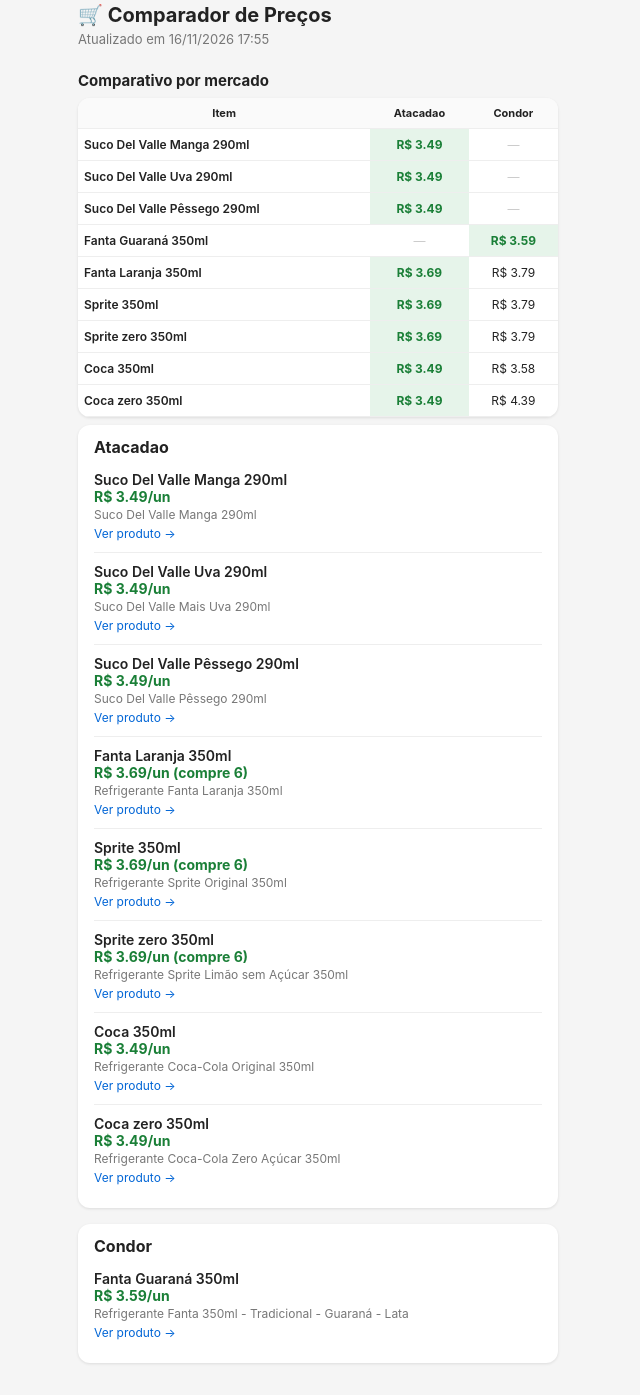
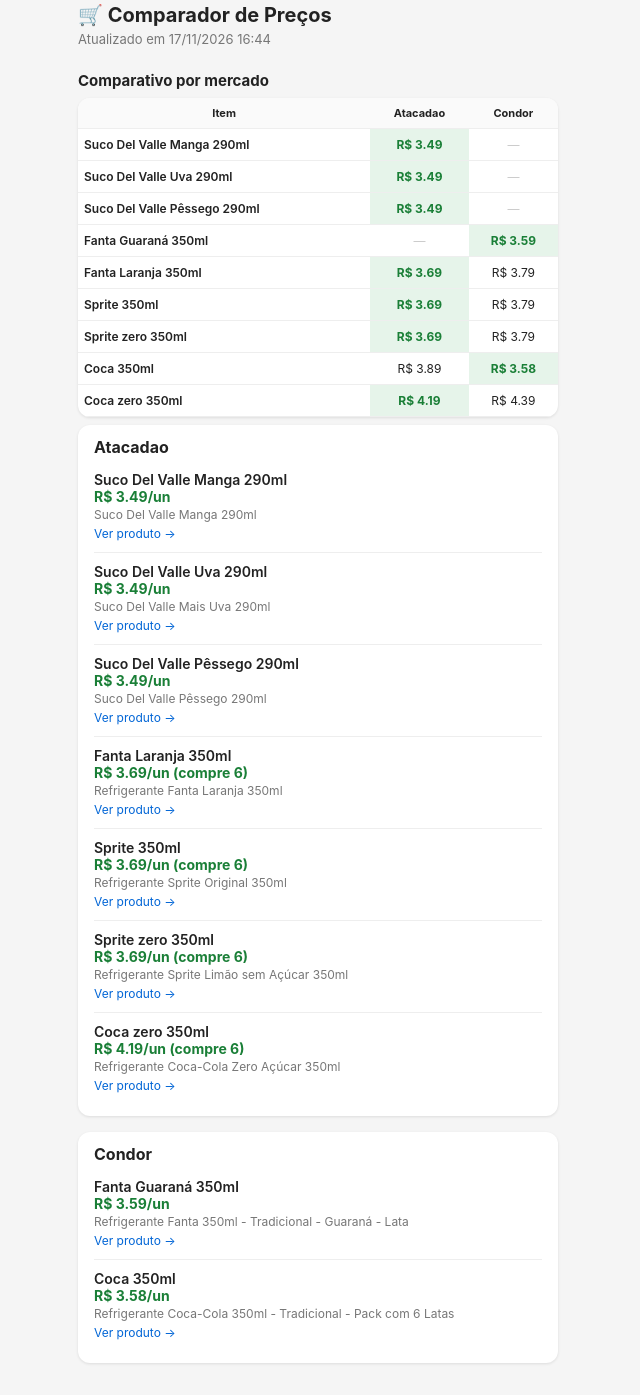
Before and after one commit to ViniciusHNetto/market_scraper, a plain HTML site: page docs/index.html in a window 1280 px wide. Shown: the part 26-1421 px from the top of the page, without its empty margins (322-962 px from the left). Drawn offline with Linux system fonts and the light colour scheme.

Commit message:
Atualiza relatório de preços

```diff
--- a/docs/index.html
+++ b/docs/index.html
@@ -33,10 +33,10 @@
 </head>
 <body>
 <h1>🛒 Comparador de Preços</h1>
-<div class="updated">Atualizado em 16/11/2026 17:55</div>
+<div class="updated">Atualizado em 17/11/2026 16:44</div>
 
 <h3>Comparativo por mercado</h3>
-<table class="comparison"><thead><tr><th>Item</th><th>atacadao</th><th>condor</th></tr></thead><tbody><tr><td class='item-col'>Suco Del Valle Manga 290ml</td><td class='cheapest'>R$ 3.49</td><td class='na'>—</td></tr><tr><td class='item-col'>Suco Del Valle Uva 290ml</td><td class='cheapest'>R$ 3.49</td><td class='na'>—</td></tr><tr><td class='item-col'>Suco Del Valle Pêssego 290ml</td><td class='cheapest'>R$ 3.49</td><td class='na'>—</td></tr><tr><td class='item-col'>Fanta Guaraná 350ml</td><td class='na'>—</td><td class='cheapest'>R$ 3.59</td></tr><tr><td class='item-col'>Fanta Laranja 350ml</td><td class='cheapest'>R$ 3.69</td><td class=''>R$ 3.79</td></tr><tr><td class='item-col'>Sprite 350ml</td><td class='cheapest'>R$ 3.69</td><td class=''>R$ 3.79</td></tr><tr><td class='item-col'>Sprite zero 350ml</td><td class='cheapest'>R$ 3.69</td><td class=''>R$ 3.79</td></tr><tr><td class='item-col'>Coca 350ml</td><td class='cheapest'>R$ 3.49</td><td class=''>R$ 3.58</td></tr><tr><td class='item-col'>Coca zero 350ml</td><td class='cheapest'>R$ 3.49</td><td class=''>R$ 4.39</td></tr></tbody></table>
+<table class="comparison"><thead><tr><th>Item</th><th>atacadao</th><th>condor</th></tr></thead><tbody><tr><td class='item-col'>Suco Del Valle Manga 290ml</td><td class='cheapest'>R$ 3.49</td><td class='na'>—</td></tr><tr><td class='item-col'>Suco Del Valle Uva 290ml</td><td class='cheapest'>R$ 3.49</td><td class='na'>—</td></tr><tr><td class='item-col'>Suco Del Valle Pêssego 290ml</td><td class='cheapest'>R$ 3.49</td><td class='na'>—</td></tr><tr><td class='item-col'>Fanta Guaraná 350ml</td><td class='na'>—</td><td class='cheapest'>R$ 3.59</td></tr><tr><td class='item-col'>Fanta Laranja 350ml</td><td class='cheapest'>R$ 3.69</td><td class=''>R$ 3.79</td></tr><tr><td class='item-col'>Sprite 350ml</td><td class='cheapest'>R$ 3.69</td><td class=''>R$ 3.79</td></tr><tr><td class='item-col'>Sprite zero 350ml</td><td class='cheapest'>R$ 3.69</td><td class=''>R$ 3.79</td></tr><tr><td class='item-col'>Coca 350ml</td><td class=''>R$ 3.89</td><td class='cheapest'>R$ 3.58</td></tr><tr><td class='item-col'>Coca zero 350ml</td><td class='cheapest'>R$ 4.19</td><td class=''>R$ 4.39</td></tr></tbody></table>
 
 <div class="market"><h2>atacadao</h2>
 
@@ -83,15 +83,8 @@
             </div>
 
             <div class="item">
-              <div class="item-name">Coca 350ml</div>
-              <div class="item-price">R$ 3.49/un</div>
-              <div class="item-detail">Refrigerante Coca-Cola Original 350ml</div>
-              <a href="https://secure.atacadao.com.br/refrigerante-coca-cola-original-7699/p" target="_blank">Ver produto →</a>
-            </div>
-
-            <div class="item">
               <div class="item-name">Coca zero 350ml</div>
-              <div class="item-price">R$ 3.49/un</div>
+              <div class="item-price">R$ 4.19/un (compre 6)</div>
               <div class="item-detail">Refrigerante Coca-Cola Zero Açúcar 350ml</div>
               <a href="https://secure.atacadao.com.br/refrigerante-coca-cola-zero-acucar-40669/p" target="_blank">Ver produto →</a>
             </div>
@@ -104,5 +97,12 @@
               <div class="item-detail">Refrigerante Fanta 350ml - Tradicional - Guaraná - Lata</div>
               <a href="https://www.condor.com.br/busca?search=Refrigerante%20Fanta%20350ml%20-%20Tradicional%20-%20Guaran%C3%A1%20-%20Lata" target="_blank">Ver produto →</a>
             </div>
+
+            <div class="item">
+              <div class="item-name">Coca 350ml</div>
+              <div class="item-price">R$ 3.58/un</div>
+              <div class="item-detail">Refrigerante Coca-Cola 350ml - Tradicional - Pack com 6 Latas</div>
+              <a href="https://www.condor.com.br/busca?search=Refrigerante%20Coca-Cola%20350ml%20-%20Tradicional%20-%20Pack%20com%206%20Latas" target="_blank">Ver produto →</a>
+            </div>
 </div>
 </body></html>
```
